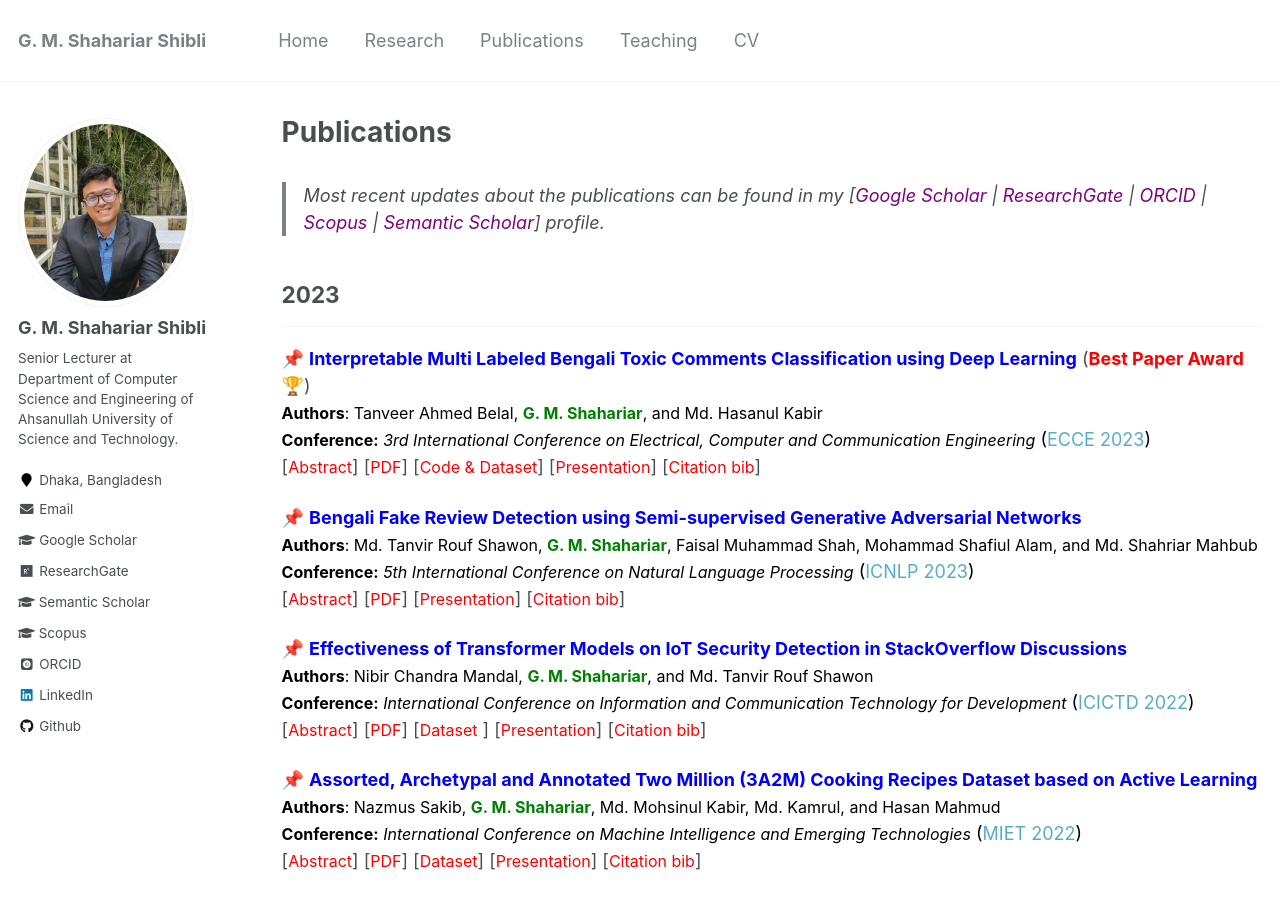
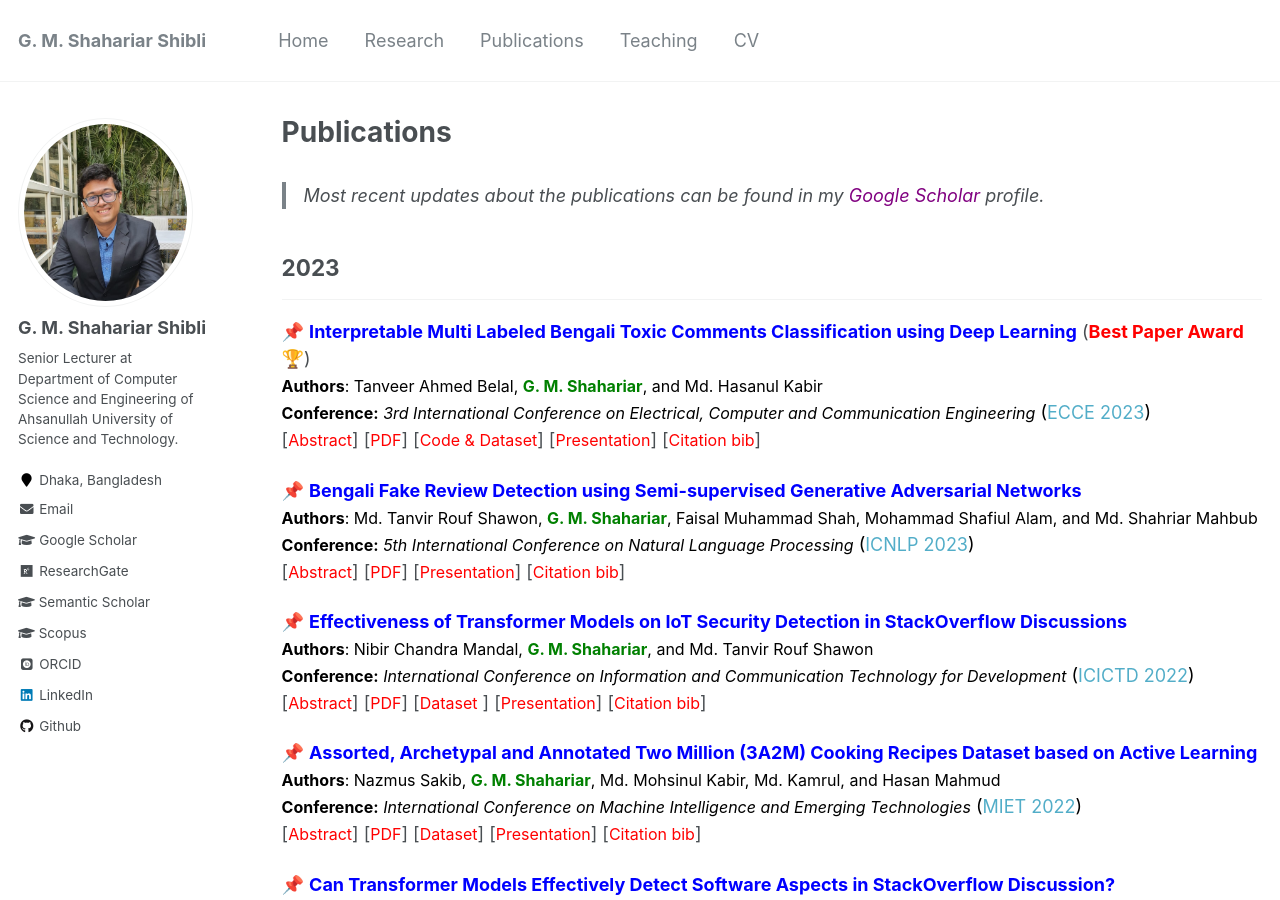
Before and after one commit to shahariar-shibli/shahariar-shibli.github.io, a Jekyll site: the page built from _pages/publications.md, in a window 1280 px wide and 900 px high. Built offline with Jekyll 4.4.1, drawn with Linux system fonts in a browser that asks for light colours; some web fonts are replaced.

Commit message:
Update publications.md

```diff
--- a/_pages/publications.md
+++ b/_pages/publications.md
@@ -5,7 +5,7 @@ permalink: /publications/
 author_profile: true
 ---
 
-> Most recent updates about the publications can be found in my [[<span style ="color:#800080">*Google Scholar*</span>](https://scholar.google.com/citations?user=GBaSF7MAAAAJ&hl=en)  \|  [<span style ="color:#800080">*ResearchGate*</span>](https://www.researchgate.net/profile/G-Shahariar)  \|  [<span style ="color:#800080">*ORCID*</span>](https://orcid.org/0000-0001-9757-7663)  \|  [<span style ="color:#800080">*Scopus*</span>](https://www.scopus.com/authid/detail.uri?authorId=57844100100)  \|  [<span style ="color:#800080">*Semantic Scholar*</span>](https://www.semanticscholar.org/author/G.-M.-Shahariar/100649170)] profile.
+> Most recent updates about the publications can be found in my [<span style ="color:#800080">*Google Scholar*</span>](https://scholar.google.com/citations?user=GBaSF7MAAAAJ&hl=en) profile.
 
 ## 2023
 ---------
```
